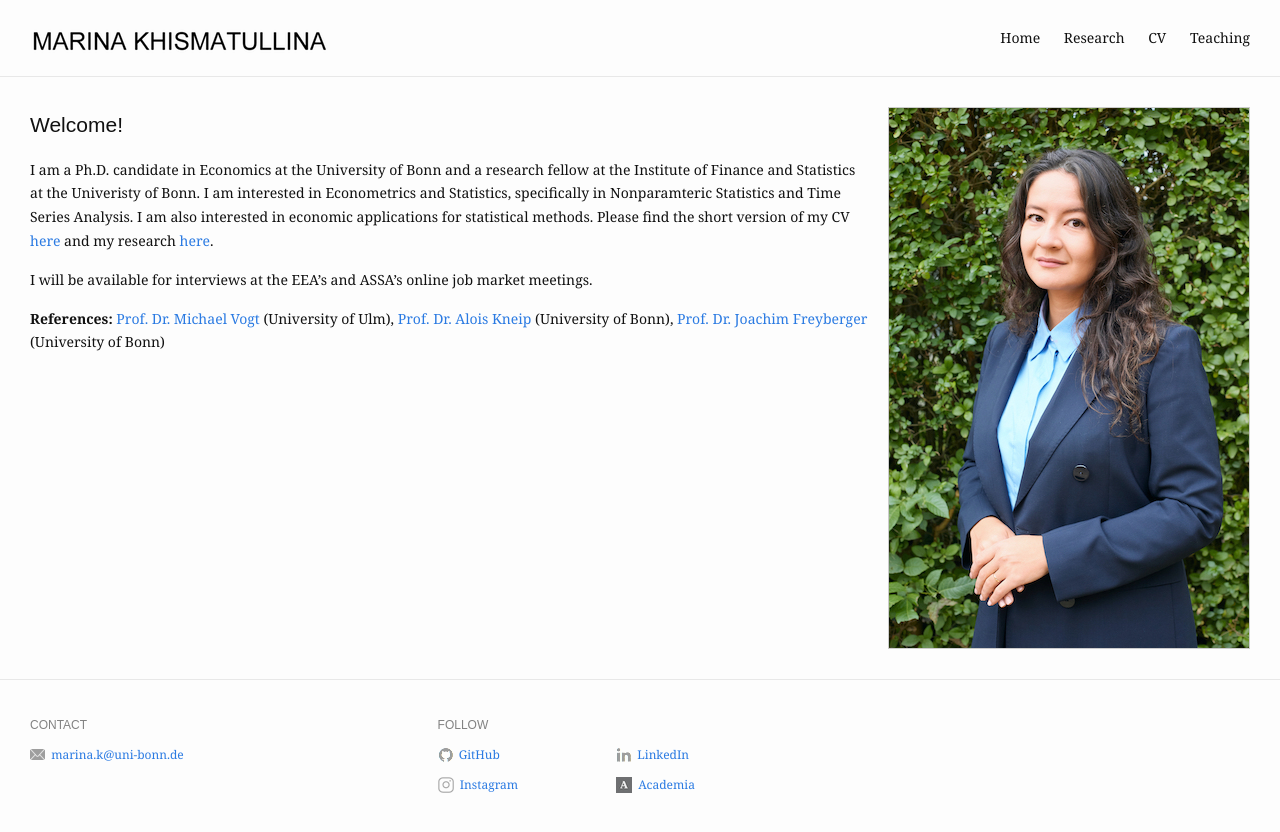
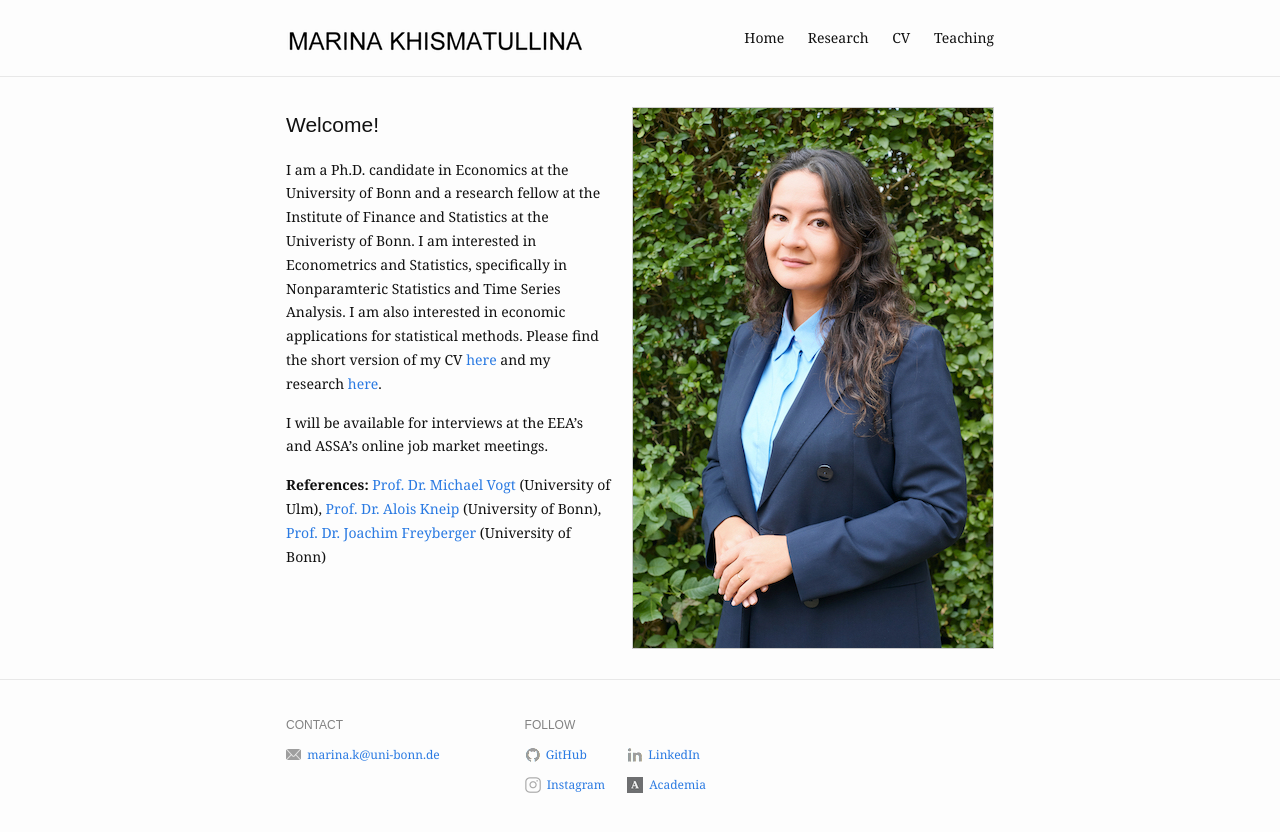
Before and after one commit to marina-khi/marina-khi.github.io, a Jekyll site: the page built from index.markdown, in a window 1280 px wide. Shown: the top 832 px of the page. Built offline with Jekyll 4.4.1, drawn with Linux system fonts in a browser that asks for light colours.

Commit message:
Changed the first page

```diff
--- a/_sass/_base.scss
+++ b/_sass/_base.scss
@@ -170,8 +170,8 @@ pre {
  * Wrapper
  */
 .wrapper {
-  max-width: -webkit-calc(1400px - (#{$spacing-unit} * 2));
-  max-width:         calc(1400px - (#{$spacing-unit} * 2));
+  max-width: -webkit-calc(60% - (#{$spacing-unit} * 2));
+  max-width:         calc(60% - (#{$spacing-unit} * 2));
   margin-right: auto;
   margin-left: auto;
   padding-right: $spacing-unit;
```
